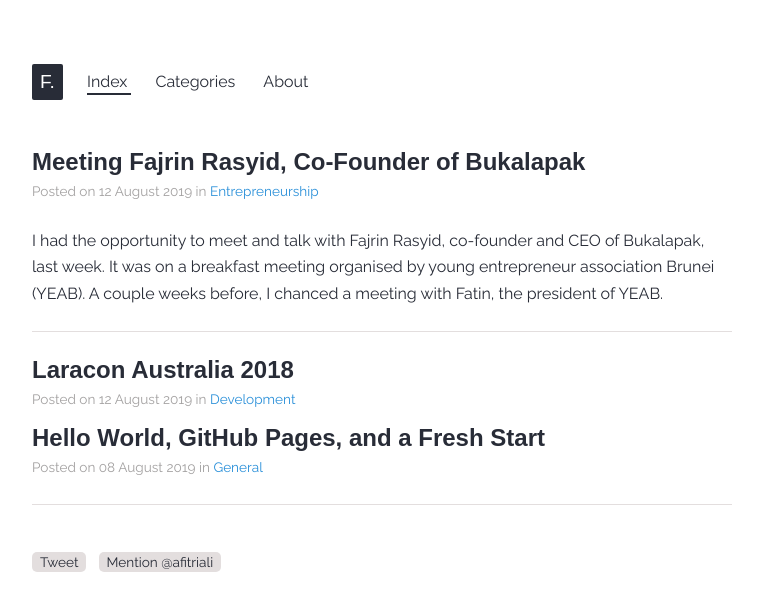
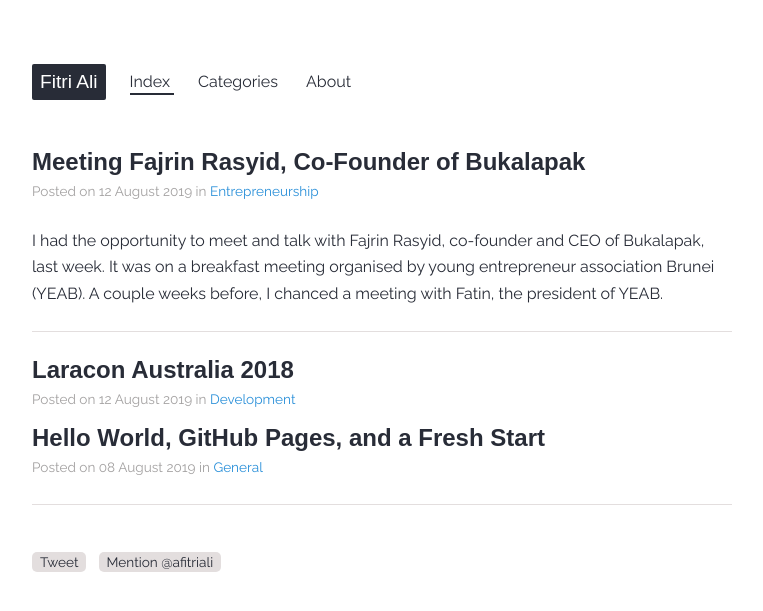
Before and after one commit to xfltrt/xfltrt.github.io, a Jekyll site: the page built from index.html, in a window 1280 px wide. Shown: the top 611 px of the page, without its empty margins (258-1021 px from the left). Built offline with Jekyll 4.4.1, drawn with Linux system fonts in a browser that asks for light colours; some web fonts are replaced; comment, search, counter and statistics services are not loaded.

Commit message:
Update navigation.html

```diff
--- a/_includes/navigation.html
+++ b/_includes/navigation.html
@@ -1,5 +1,5 @@
 <nav>
-  <div id="logo">F.</div>
+  <div id="logo">Fitri Ali</div>
   {% for item in site.data.navigation %}
     <a href="{{ item.link }}" {% if page.url == item.link %}class="current"{% endif %}>
     {{ item.name }}
```
